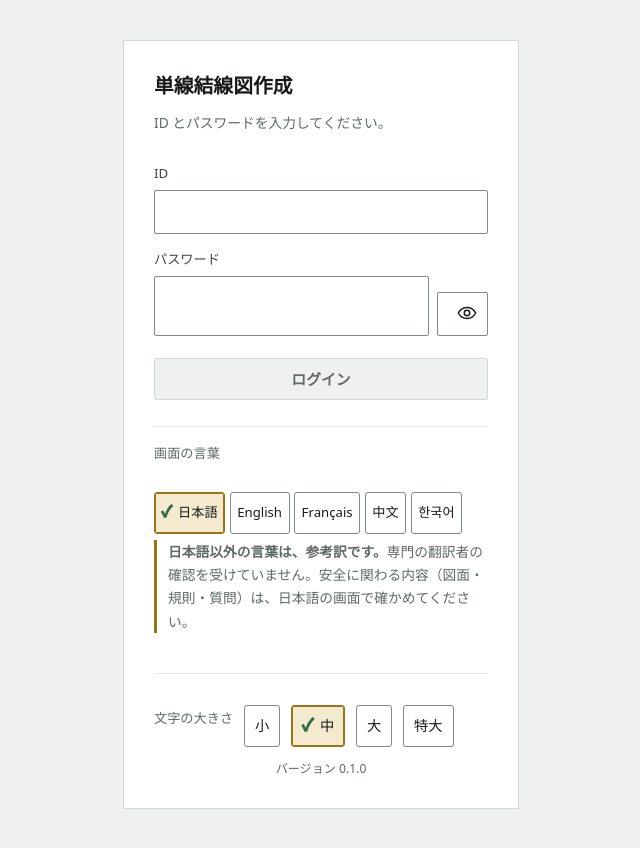
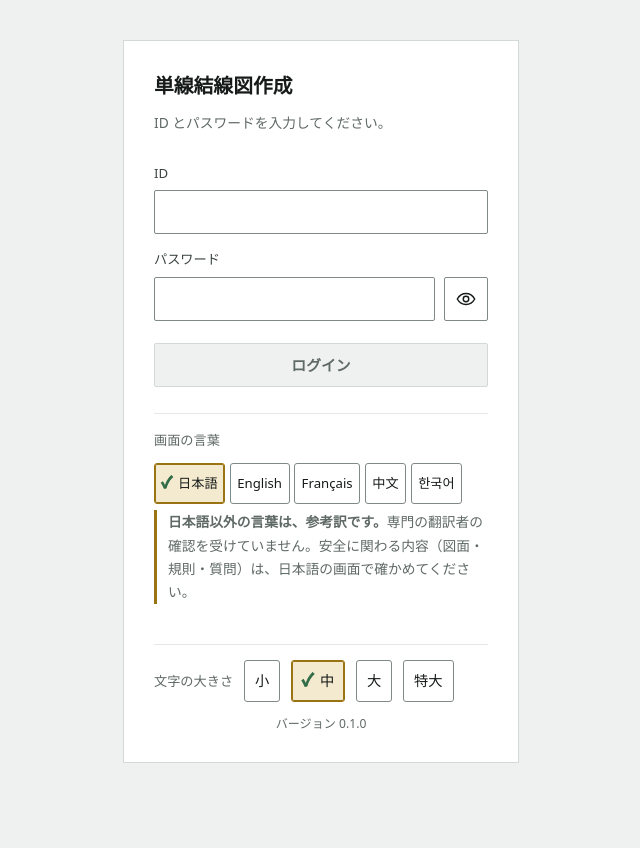
Before and after one commit to takayukiokushin/zumen, a React (Vite) app in the folder apps/web/: page / in a window 1280 px wide. Shown: the whole page, without its empty margins (319-959 px from the left). After the commit the page ends 803 px from the top, so only its background shows below. Built offline with nearby package versions, Linux system fonts and the light colour scheme; no server answers.

Commit message:
ログイン画面の入力欄・ボタンの高さをそろえた
Co-Authored-By: Claude Sonnet 5.5 <noreply@anthropic.com>
Claude-Session: https://claude.ai/code/session_01KvsKtPxGCdexX42rWNhHAt

```diff
--- a/apps/web/src/styles.css
+++ b/apps/web/src/styles.css
@@ -997,3 +997,12 @@ main.form .fields:has(> .field > .help) > .field:not(:has(> .help))::after { con
 :where(html[data-uw~="700"]) .login-lang .btn { padding-left: calc(4px * var(--ctl-scale)); padding-right: calc(4px * var(--ctl-scale)); font-size: calc(11.5px * var(--ctl-scale)); }
 /* 狭いスマホでは、ログインの枠の左右の余白を詰めて、ボタンの幅を確保する */
 :where(html[data-uw~="400"]) .login .panel { padding-left: 20px; padding-right: 20px; }
+
+/* ---- ログイン画面：ID欄・パスワード欄・目のボタン・ログインのボタンの高さを、そろえる ---- */
+/*   （これまでは、目のボタンに上の余白（16px）が付いていて、パスワードの行だけ高くなっていた） */
+.login { --login-h: calc(40px * var(--ctl-scale)); }
+@media (pointer: coarse) { .login { --login-h: max(44px, calc(40px * var(--ctl-scale))); } }
+.login input, .login .pw-eye, .login button[type="submit"] { box-sizing: border-box; height: var(--login-h); }
+.login .pw-eye { margin-top: 0; padding: 0; width: var(--login-h); display: inline-flex; align-items: center; justify-content: center; }
+/* 言葉・文字の大きさのボタンにも、「ログイン」ボタン用の上の余白（16px）が付いていたので、外す（名前と同じ高さに並ぶ） */
+.login .seg button { margin-top: 0; }
```
Also changed, not shown: 1 other file (tests, documents, lock files or other folders).
